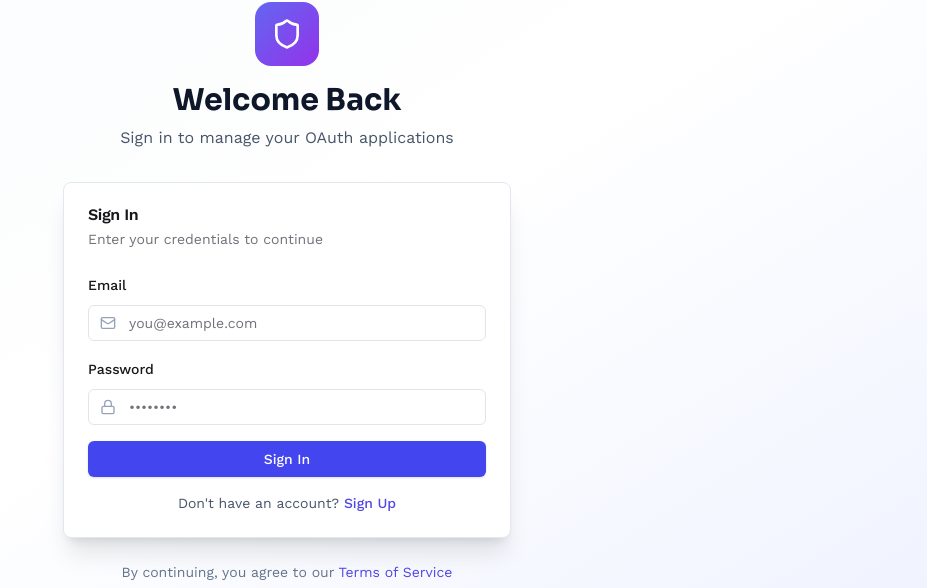
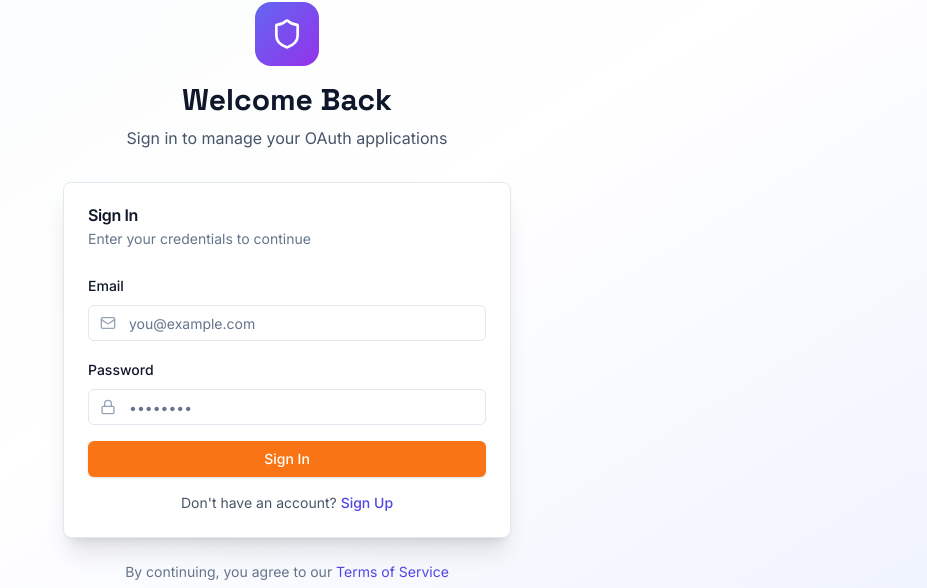
Before and after one commit to ticketcube/sg-4bb72615-d056-4e7a-bc44-0a03956a566d-1774913166, a Next.js app: page /auth/login in a window 1280 px wide. Shown: the part 108-696 px from the top of the page, without its empty margins (353-1280 px from the left). Built offline with nearby package versions, Linux system fonts and the light colour scheme; no server answers.

Commit message:
feat(ui): implement new brand design system

```diff
--- a/src/components/SEO.tsx
+++ b/src/components/SEO.tsx
@@ -1,4 +1,4 @@
-import Head from 'next/head';
+import Head from "next/head";
 
 interface SEOProps {
   title?: string;
@@ -9,16 +9,16 @@ interface SEOProps {
 
 // SEO elements that can be used in _document.tsx (returns JSX without Head wrapper)
 export function SEOElements({
-  title = "Hello World",
-  description = "Welcome to my app",
-  image = "/og-image.png",
+  title = "FanDragon - Secure Identity Provider for Fan Communities",
+  description = "FanDragon provides secure OAuth authentication for fan community applications. Power your apps with trusted identity management.",
+  image = "/FDBanner.png",
   url,
 }: SEOProps) {
   return (
     <>
       <title>{title}</title>
       <meta name="description" content={description} />
-      <link rel="icon" href="/favicon.ico" />
+      <link rel="icon" href="/dragon-icon.svg" type="image/svg+xml" />
 
       {/* Open Graph */}
       <meta property="og:title" content={title} />
@@ -37,18 +37,17 @@ export function SEOElements({
 }
 
 // SEO component for use in pages/_app.tsx or individual pages (uses next/head)
-// Note: Flattened structure (no fragment) for better Next.js Head compatibility during hot reload
 export function SEO({
-  title = "Hello World",
-  description = "Welcome to my app",
-  image = "/og-image.png",
+  title = "FanDragon - Secure Identity Provider for Fan Communities",
+  description = "FanDragon provides secure OAuth authentication for fan community applications. Power your apps with trusted identity management.",
+  image = "/FDBanner.png",
   url,
 }: SEOProps) {
   return (
     <Head>
       <title>{title}</title>
       <meta name="description" content={description} />
-      <link rel="icon" href="/favicon.ico" />
+      <link rel="icon" href="/dragon-icon.svg" type="image/svg+xml" />
 
       {/* Open Graph */}
       <meta property="og:title" content={title} />
--- a/src/styles/globals.css
+++ b/src/styles/globals.css
@@ -1,4 +1,4 @@
-@import url('https://fonts.googleapis.com/css2?family=Sora:wght@400;600;700&family=Work+Sans:wght@400;500;600&display=swap');
+@import url('https://fonts.googleapis.com/css2?family=Inter:wght@400;500;600;700;800&family=Space+Grotesk:wght@700&display=swap');
 
 @tailwind base;
 @tailwind components;
@@ -6,51 +6,51 @@
 
 @layer base {
   :root {
-    --background: 240 10% 98%;
-    --foreground: 240 10% 10%;
+    --background: 0 0% 100%;
+    --foreground: 222 47% 11%;
     --card: 0 0% 100%;
-    --card-foreground: 240 10% 10%;
+    --card-foreground: 222 47% 11%;
     --popover: 0 0% 100%;
-    --popover-foreground: 240 10% 10%;
-    --primary: 239 84% 60%;
+    --popover-foreground: 222 47% 11%;
+    --primary: 25 95% 53%;
     --primary-foreground: 0 0% 100%;
-    --secondary: 240 5% 96%;
-    --secondary-foreground: 240 10% 10%;
-    --muted: 240 5% 96%;
-    --muted-foreground: 240 4% 46%;
-    --accent: 160 84% 39%;
+    --secondary: 217 91% 60%;
+    --secondary-foreground: 0 0% 100%;
+    --muted: 210 40% 96%;
+    --muted-foreground: 215 16% 47%;
+    --accent: 328 86% 70%;
     --accent-foreground: 0 0% 100%;
     --destructive: 0 84% 60%;
     --destructive-foreground: 0 0% 100%;
-    --border: 240 6% 90%;
-    --input: 240 6% 90%;
-    --ring: 239 84% 60%;
+    --border: 214 32% 91%;
+    --input: 214 32% 91%;
+    --ring: 25 95% 53%;
     --radius: 0.5rem;
 
-    --gradient-hero: linear-gradient(135deg, #4F46E5 0%, #7C3AED 100%);
-    --gradient-card: linear-gradient(180deg, rgba(255,255,255,0.9) 0%, rgba(255,255,255,0.7) 100%);
+    --gradient-brand: linear-gradient(135deg, #F59E0B 0%, #EC4899 50%, #3B82F6 100%);
+    --gradient-hero: linear-gradient(135deg, rgba(245,158,11,0.1) 0%, rgba(236,72,153,0.1) 50%, rgba(59,130,246,0.1) 100%);
   }
 
   .dark {
-    --background: 240 10% 8%;
-    --foreground: 240 5% 96%;
-    --card: 240 10% 12%;
-    --card-foreground: 240 5% 96%;
-    --popover: 240 10% 12%;
-    --popover-foreground: 240 5% 96%;
-    --primary: 239 84% 60%;
+    --background: 222 47% 11%;
+    --foreground: 210 40% 98%;
+    --card: 222 47% 11%;
+    --card-foreground: 210 40% 98%;
+    --popover: 222 47% 11%;
+    --popover-foreground: 210 40% 98%;
+    --primary: 25 95% 53%;
     --primary-foreground: 0 0% 100%;
-    --secondary: 240 4% 16%;
-    --secondary-foreground: 240 5% 96%;
-    --muted: 240 4% 16%;
-    --muted-foreground: 240 5% 64%;
-    --accent: 160 84% 39%;
+    --secondary: 217 91% 60%;
+    --secondary-foreground: 0 0% 100%;
+    --muted: 217 33% 17%;
+    --muted-foreground: 215 20% 65%;
+    --accent: 328 86% 70%;
     --accent-foreground: 0 0% 100%;
     --destructive: 0 72% 51%;
     --destructive-foreground: 0 0% 100%;
-    --border: 240 4% 20%;
-    --input: 240 4% 20%;
-    --ring: 239 84% 60%;
+    --border: 217 33% 17%;
+    --input: 217 33% 17%;
+    --ring: 25 95% 53%;
   }
 }
 
@@ -59,23 +59,34 @@
     @apply border-border;
   }
   body {
-    @apply bg-background text-foreground font-sans antialiased;
+    @apply bg-background text-foreground font-body antialiased;
   }
   h1, h2, h3, h4, h5, h6 {
-    @apply font-heading;
+    @apply font-heading font-bold;
   }
 }
 
 @layer utilities {
+  .gradient-brand {
+    background: var(--gradient-brand);
+  }
+
   .gradient-hero {
     background: var(--gradient-hero);
   }
 
-  .gradient-card {
-    background: var(--gradient-card);
+  .gradient-text {
+    background: var(--gradient-brand);
+    -webkit-background-clip: text;
+    -webkit-text-fill-color: transparent;
+    background-clip: text;
   }
 
   .glass-effect {
-    @apply backdrop-blur-sm bg-white/80 border border-white/20;
+    @apply backdrop-blur-md bg-white/80 dark:bg-gray-900/80 border border-white/20;
+  }
+
+  .dragon-shadow {
+    box-shadow: 0 10px 40px -10px rgba(245, 158, 11, 0.4);
   }
 }
--- a/tailwind.config.ts
+++ b/tailwind.config.ts
@@ -45,13 +45,13 @@ const config: Config = {
         ring: "hsl(var(--ring))",
       },
       fontFamily: {
-        sans: ["Work Sans", "system-ui", "sans-serif"],
-        heading: ["Sora", "system-ui", "sans-serif"],
+        body: ["Inter", "system-ui", "sans-serif"],
+        heading: ["Space Grotesk", "Inter", "system-ui", "sans-serif"],
         mono: ["ui-monospace", "monospace"],
       },
       backgroundImage: {
+        "gradient-brand": "var(--gradient-brand)",
         "gradient-hero": "var(--gradient-hero)",
-        "gradient-card": "var(--gradient-card)",
       },
       borderRadius: {
         lg: "var(--radius)",
```
Also changed, not shown: public/dragon-icon.svg (added).
